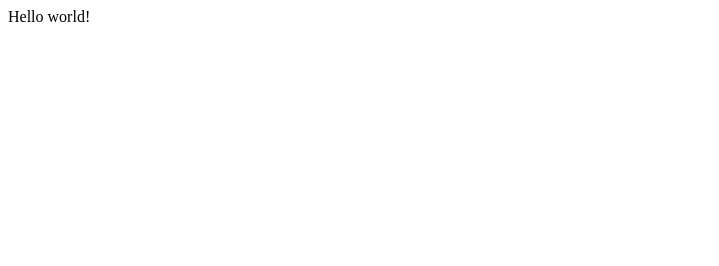
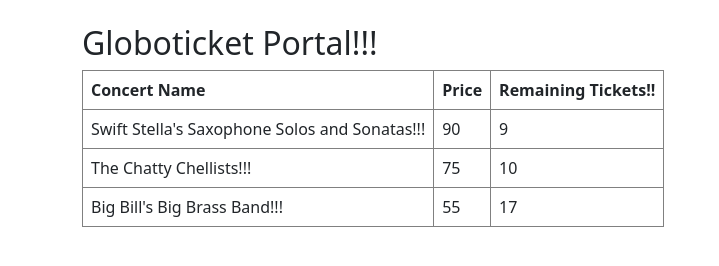
Before and after one commit to parsjoberg/ps-compiling-debugging-typescript, a website built with webpack: page public/index.html in a window 1280 px wide. Shown: the whole page, without its empty margins (0-719 px from the left). Built offline with nearby package versions, Linux system fonts and the light colour scheme.

Commit message:
lagt till typ-deklarationer

```diff
--- /dev/null
+++ b/lib/language.d.ts
@@ -0,0 +1 @@
+export function emphasizeString(string: string, magnitude: number) : string;
--- /dev/null
+++ b/lib/language.js
@@ -0,0 +1,11 @@
+export function emphasizeString(string, magnitude) {
+
+  for (let i = 0; i < magnitude; i++) {
+
+    string += "!";
+
+  }
+
+  return string;
+
+}
--- a/package.json
+++ b/package.json
@@ -24,10 +24,14 @@
   "devDependencies": {
     "@tsconfig/node10": "^1.0.8",
     "@tsconfig/recommended": "^1.0.1",
+    "@types/lodash": "^4.14.182",
     "ts-loader": "^9.2.8",
     "typescript": "^4.6.3",
     "webpack": "^5.72.0",
     "webpack-cli": "^4.9.2",
     "webpack-dev-server": "^4.8.1"
+  },
+  "dependencies": {
+    "lodash": "^4.17.21"
   }
 }
--- a/public/index.html
+++ b/public/index.html
@@ -1,5 +1,7 @@
-<div>
-  Hello world!
-</div>
+<head>
+  <link rel="stylesheet" href="https://cdn.jsdelivr.net/npm/bootstrap@5.0.2/dist/css/bootstrap.min.css"
+    integrity="sha384-EVSTQN3/azprG1Anm3QDgpJLIm9Nao0Yz1ztcQTwFspd3yD65VohhpuuCOmLASjC" crossorigin="anonymous">
+</head>
 
+<div id="App" class="container"></div>
 <script src="bundle.js"></script>
--- a/src/app/Main.ts
+++ b/src/app/Main.ts
@@ -1,5 +1,36 @@
+import { TicketSchema } from '../interfaces';
+import { emphasizeString } from '../../lib/language.js';
+import * as _ from "lodash"
+
 export class Main {
-  render () : any {
-    console.log("Rendering...");
-  }
+
+    render() : string {
+
+        return `
+            <div class="mt-4">
+              <h2>${emphasizeString("Globoticket Portal", 3)}</h2>
+              <table class="table-bordered">
+              <thead>
+                <th class="p-2">Concert Name</th>
+                <th class="p-2">Price</th>
+                <th class="p-2">${emphasizeString("Remaining Tickets", 2)}</th>
+              </thead>
+              <tbody>
+                    ${_.shuffle(this.ticketInfo).map(ticket => `<tr>
+                        <td class="p-2">${emphasizeString(ticket.concertName, 3)}</td>
+                        <td class="p-2">${ticket.price}</td>
+                        <td class="p-2">${ticket.quantity}</td>
+                    </tr>`).join("")}
+
+              </tbody>
+
+              </div>
+              </table>
+            </div>
+        `;
+
+    }
+
+    constructor(private ticketInfo : TicketSchema[]) {}
+
 }
--- /dev/null
+++ b/src/defaultState.ts
@@ -0,0 +1,19 @@
+import { TicketSchema } from "./interfaces";
+
+export const defaultState : TicketSchema[] = [{
+    ticketId: "A1",
+    concertName: "The Chatty Chellists",
+    quantity: 10,
+    price: 75,
+},{
+    ticketId: "A2",
+    concertName: "Big Bill's Big Brass Band",
+    quantity: 17,
+    price: 55,
+},
+{
+    ticketId: "A3",
+    concertName: "Swift Stella's Saxophone Solos and Sonatas",
+    quantity: 9,
+    price: 90,
+}]
--- a/src/index.ts
+++ b/src/index.ts
@@ -1,8 +1,13 @@
-//const Main = require('./app/Main');
-import { Main } from "./app/Main";
+import {Main} from "./app/Main";
+import {defaultState} from "./defaultState";
 
-new Main().render();
+const renderApp = ()=>{
 
-//Comment
-const message : string = 'A Typed message testing 2';
-console.log(message);
+    const rendered : string = new Main(defaultState).render();
+    let app = document.getElementById("App");
+    if(app)
+        app.innerHTML = rendered;
+
+}
+
+renderApp();
```
Also changed, not shown: 1 other file.
